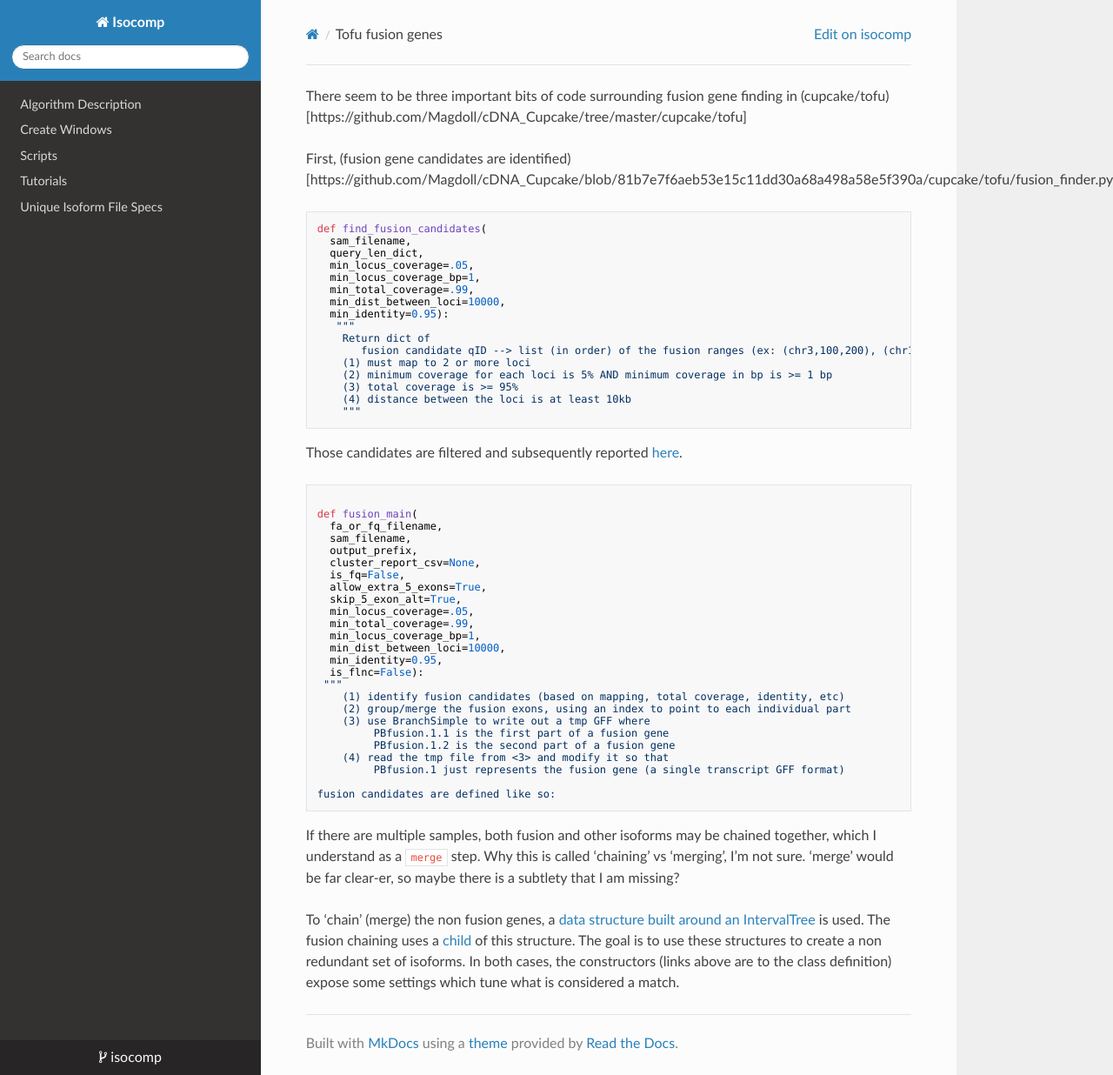
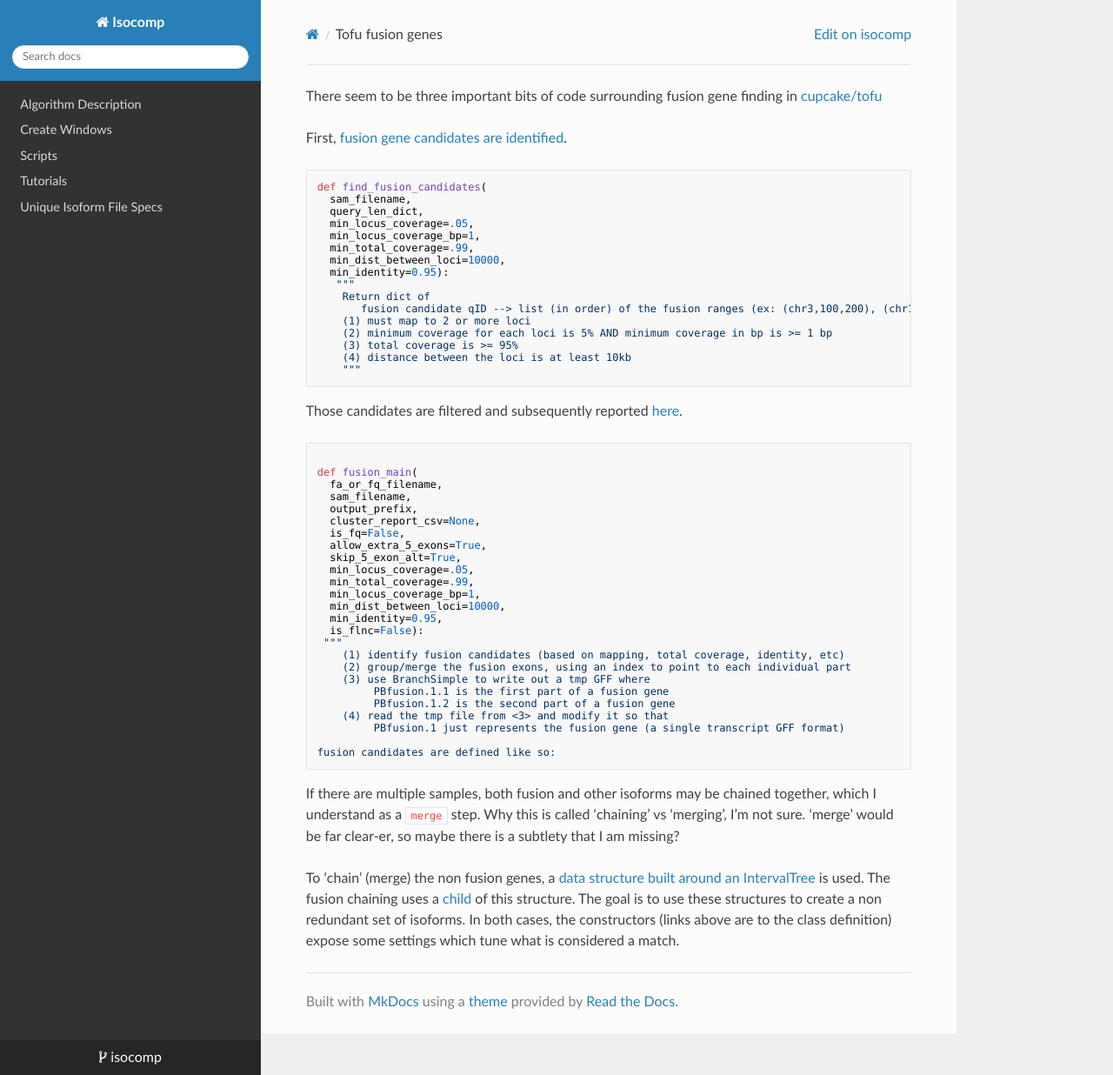
Before and after one commit to collaborativebioinformatics/isocomp, an MkDocs documentation site: the page built from docs/other_software_summaries/tofu_fusion_genes.md, in a window 1280 px wide and 1236 px high. Shown: the whole window at 87% size. Built offline with MkDocs 1.6.1, drawn with Linux system fonts in a browser that asks for light colours; nearby versions of some CDN libraries.

Commit message:
Update tofu_fusion_genes.md
fixing hyperlinks

````diff
--- a/docs/other_software_summaries/tofu_fusion_genes.md
+++ b/docs/other_software_summaries/tofu_fusion_genes.md
@@ -1,9 +1,9 @@
 
 
 There seem to be three important bits of code surrounding fusion gene finding in
-(cupcake/tofu)[https://github.com/Magdoll/cDNA_Cupcake/tree/master/cupcake/tofu]
+[cupcake/tofu](https://github.com/Magdoll/cDNA_Cupcake/tree/master/cupcake/tofu)
 
-First, (fusion gene candidates are identified)[https://github.com/Magdoll/cDNA_Cupcake/blob/81b7e7f6aeb53e15c11dd30a68a498a58e5f390a/cupcake/tofu/fusion_finder.py#L225].
+First, [fusion gene candidates are identified](https://github.com/Magdoll/cDNA_Cupcake/blob/81b7e7f6aeb53e15c11dd30a68a498a58e5f390a/cupcake/tofu/fusion_finder.py#L225).
 
 ```python
 def find_fusion_candidates(
````
